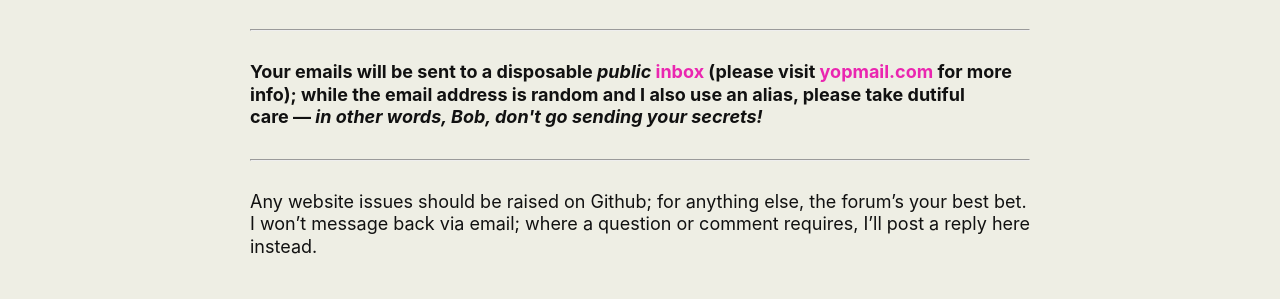
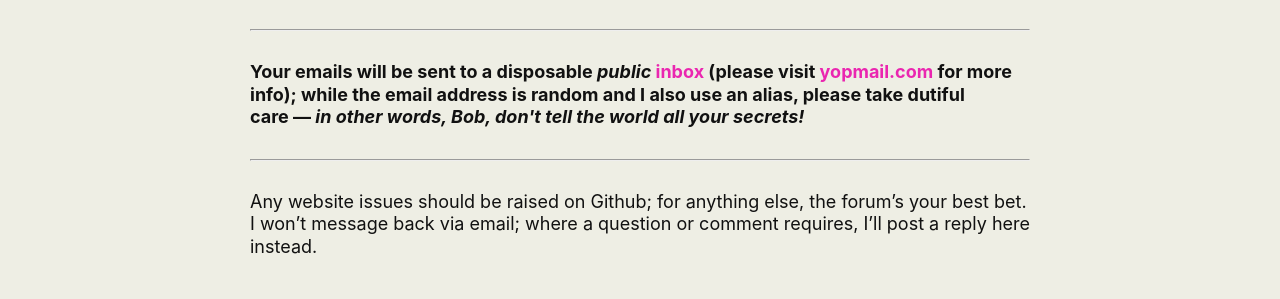
Before and after one commit to martbetz/martbetz.github.io, a Jekyll site: the page built from contact.html, in a window 1280 px wide. Shown: the part 232-531 px from the top of the page. Built offline with Jekyll 4.4.1, drawn with Linux system fonts in a browser that asks for light colours.

Commit message:
Update contact.html

```diff
--- a/contact.html
+++ b/contact.html
@@ -11,7 +11,7 @@
 
 <hr>
 
-<b>Your emails will be sent to a disposable <i>public</i> <a class="u-email" href="mailto:{{ site.author.email }}">inbox</a> (please visit <a href="https://www.yopmail.com">yopmail.com</a> for more info); while the email address is random and I also use an alias, please take dutiful care&nbsp;— <i> in other words, Bob, don't go sending your secrets!</i></b>
+<b>Your emails will be sent to a disposable <i>public</i> <a class="u-email" href="mailto:{{ site.author.email }}">inbox</a> (please visit <a href="https://www.yopmail.com">yopmail.com</a> for more info); while the email address is random and I also use an alias, please take dutiful care&nbsp;— <i> in other words, Bob, don't tell the world all your secrets!</i></b>
 
 <hr>
 
```
